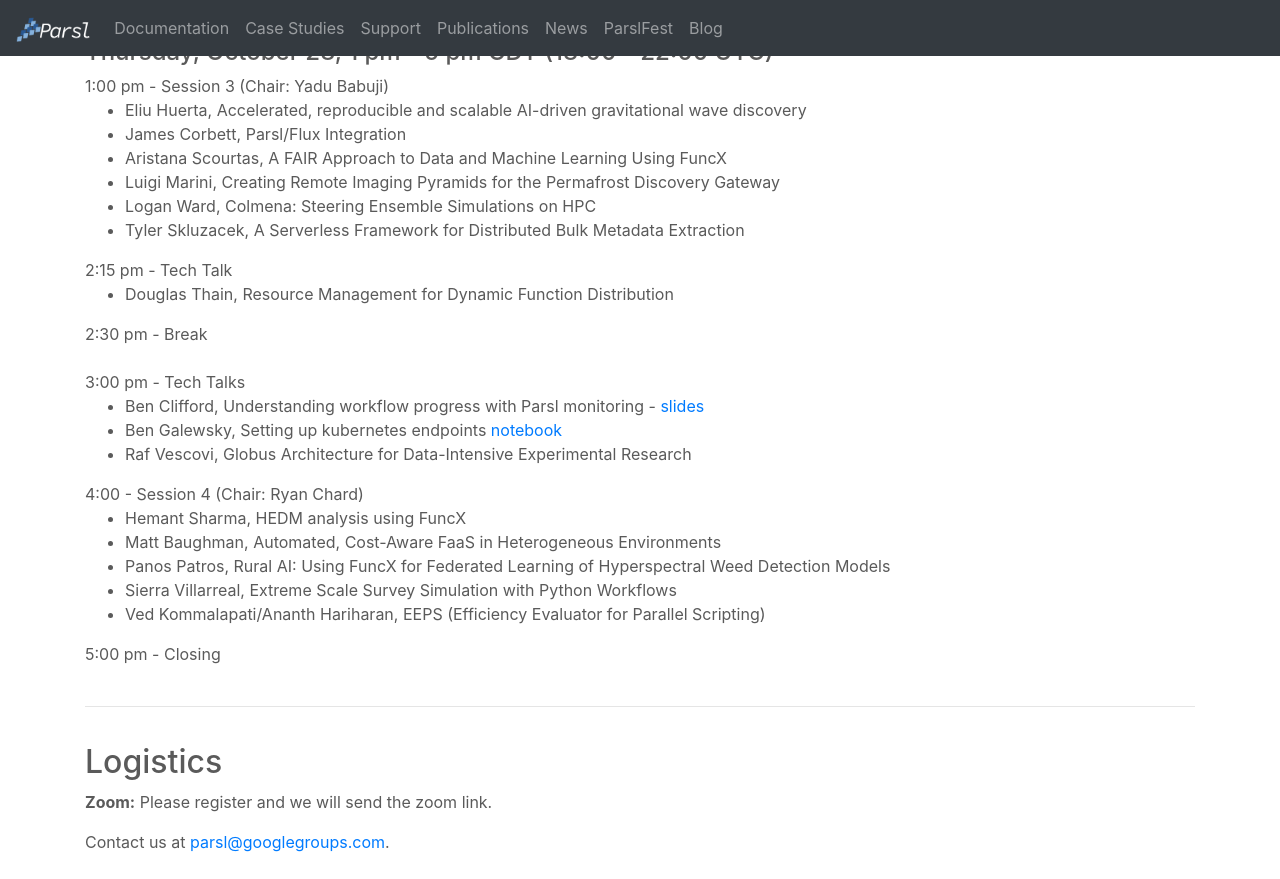
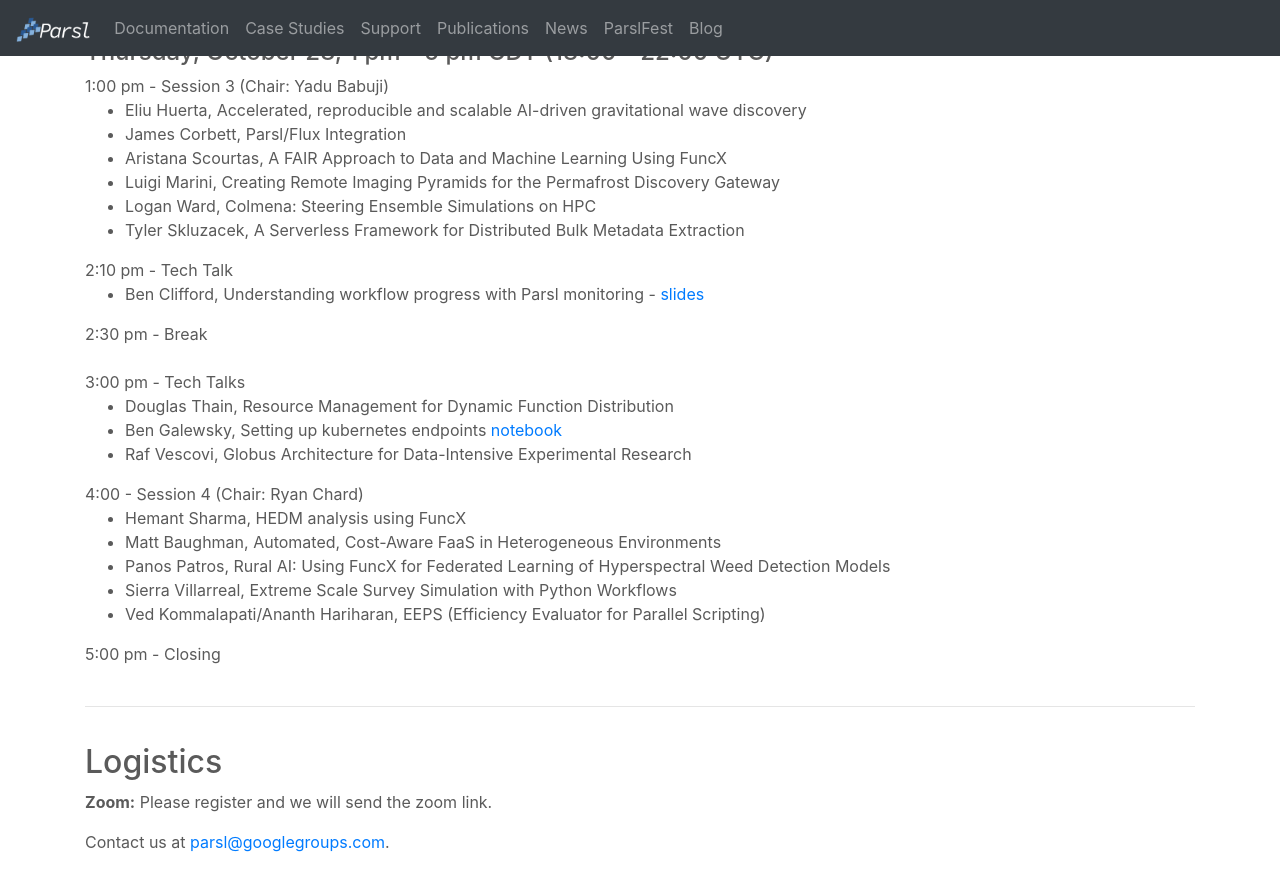
Before and after one commit to Parsl/parsl.github.io, a Jekyll site: the page built from parslfest2021.html, in a window 1280 px wide and 900 px high, scrolled down 1372 px, cut to the strip 0-879 px from the top of the window. Built offline with Jekyll 4.4.1, drawn with Linux system fonts in a browser that asks for light colours.

Commit message:
Updating schedule

```diff
--- a/parslfest2021.html
+++ b/parslfest2021.html
@@ -89,16 +89,16 @@
      	<li>Tyler Skluzacek, A Serverless Framework for Distributed Bulk Metadata Extraction</li>
      </ul>
 
-      2:15 pm - Tech Talk
+      2:10 pm - Tech Talk
 	    <ul>
-		    <li>Douglas Thain, Resource Management for Dynamic Function Distribution</li>
+		    <li>Ben Clifford, Understanding workflow progress with Parsl monitoring - <a href="https://docs.google.com/presentation/d/13bUyeEhSNcbr0jVtcexAl6L4cW16FOtuGsN8Wf84WoY/edit?usp=sharing">slides</a></li>
 	    </ul>
 
       2:30 pm - Break  <br /><br />
 
       3:00 pm - Tech Talks
       <ul>
-    	<li>Ben Clifford, Understanding workflow progress with Parsl monitoring - <a href="https://docs.google.com/presentation/d/13bUyeEhSNcbr0jVtcexAl6L4cW16FOtuGsN8Wf84WoY/edit?usp=sharing">slides</a></li>
+    	<li>Douglas Thain, Resource Management for Dynamic Function Distribution</li>
 	<li>Ben Galewsky, Setting up kubernetes endpoints <a href='https://github.com/BenGalewsky/funcxfest2021'>notebook</a></li>
 	<li>Raf Vescovi, Globus Architecture for Data-Intensive Experimental Research</li>
      </ul>
```
